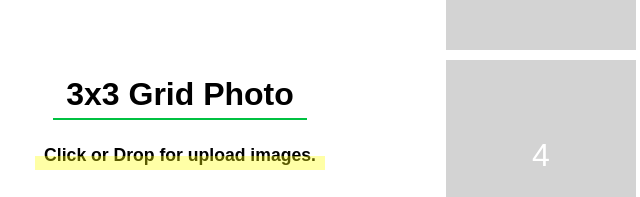
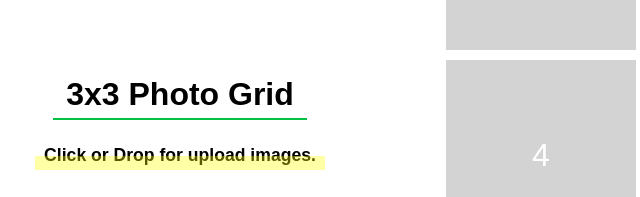
Before and after one commit to mollykannn/3x3-Photo-Grid, a website built with webpack: page src/index.html in a window 1280 px wide. Shown: the part 245-442 px from the top of the page, 160-800 px from the left. Built offline with nearby package versions, Linux system fonts and the light colour scheme.

Commit message:
Change Title

```diff
--- a/src/index.html
+++ b/src/index.html
@@ -5,20 +5,20 @@
   <meta charset="UTF-8">
   <meta http-equiv="X-UA-Compatible" content="IE=edge">
   <meta name="author" content="Molly Kan">
-  <meta name="description" content="Create your 3x3 Grid Photo">
+  <meta name="description" content="Create your 3x3 Photo Grid">
   <meta name="viewport" content="width=device-width, initial-scale=1.0, maximum-scale=1.0, user-scalable=0">
   <!-- Facebook -->
-  <meta property="og:title" content="3x3 Grid Photo">
+  <meta property="og:title" content="3x3 Photo Grid">
   <meta property="og:type" content="website">
-  <meta property="og:description" content="Create your 3x3 Grid Photo">
+  <meta property="og:description" content="Create your 3x3 Photo Grid">
   <meta property="og:url" content="https://mollykannn.github.io/3x3-Photo-Grid">
   <meta property="og:image:type" content="image/png">
   <meta property="og:image" content="${require('./images/screenshot.png')}">
   <!-- Twitter -->
   <meta name="twitter:card" content="summary">
-  <meta name="twitter:title" content="3x3 Grid Photo">
+  <meta name="twitter:title" content="3x3 Photo Grid">
   <meta name="twitter:creator" content="Molly Kan" />
-  <title>3x3 Grid Photo</title>
+  <title>3x3 Photo Grid</title>
   <!-- Google Chrome color -->
   <meta name="theme-color" content="#fbf8f5">
   <link rel="stylesheet" href="/css/main.css">
@@ -28,7 +28,7 @@
   <div class="container">
     <div class="left-column">
       <div class="left-grid-column">
-        <h1>3x3 Grid Photo</h1>
+        <h1>3x3 Photo Grid</h1>
         <br/>
         <h2>Click or Drop for upload images.</h2>
         <br/>
```
Also changed, not shown: dist/index.html.
